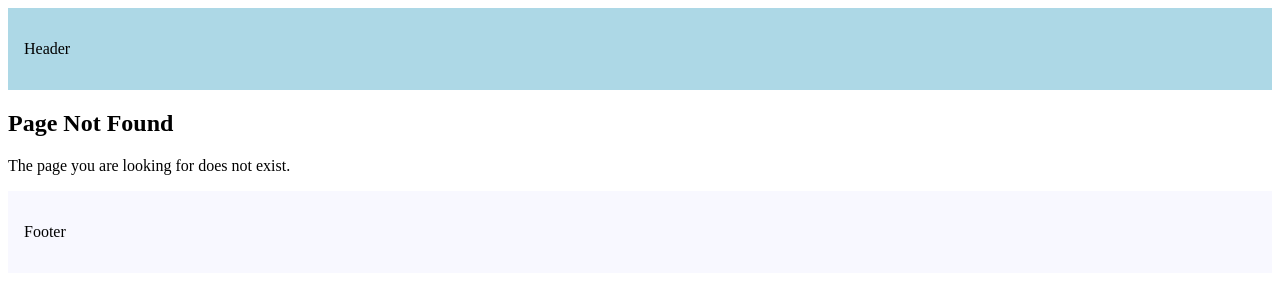
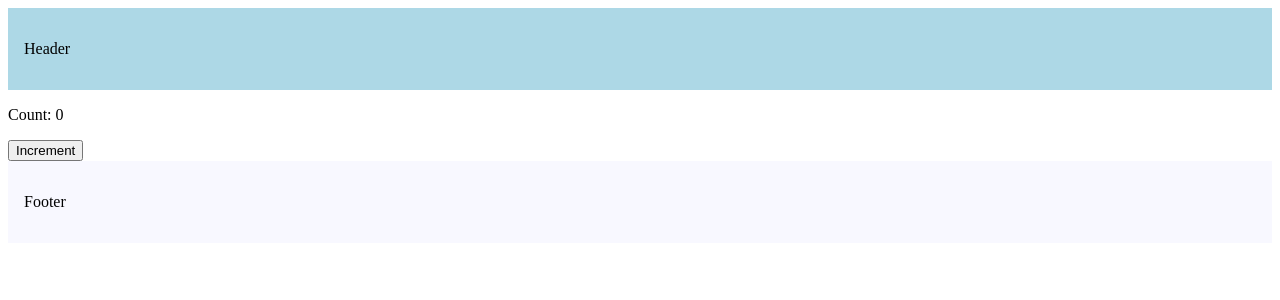
Before and after one commit to GiorgiTch204/nextjs_practise, a Next.js app: page /counter in a window 1280 px wide. Before the commit this address had no page. Shown: the top 300 px of the page. Built offline with nearby package versions, Linux system fonts and the light colour scheme.

Commit message:
Created counter directory, with page and counter tsx files.

```diff
--- /dev/null
+++ b/src/app/counter/counter.tsx
@@ -0,0 +1,14 @@
+"use client";
+
+import {useState} from "react";
+
+export const Counter = () => {
+    const [count, setCount] = useState(0);
+
+    return(
+        <div>
+            <p>Count: {count}</p>
+            <button onClick={() => setCount(count+1)}>Increment</button>
+        </div>
+    )
+}
--- /dev/null
+++ b/src/app/counter/page.tsx
@@ -0,0 +1,9 @@
+import { Counter } from "./counter";
+
+export const metadata = {
+    titile: "Counter Page"
+}
+
+export default function CounterPage(){
+    return <Counter />
+}
```
